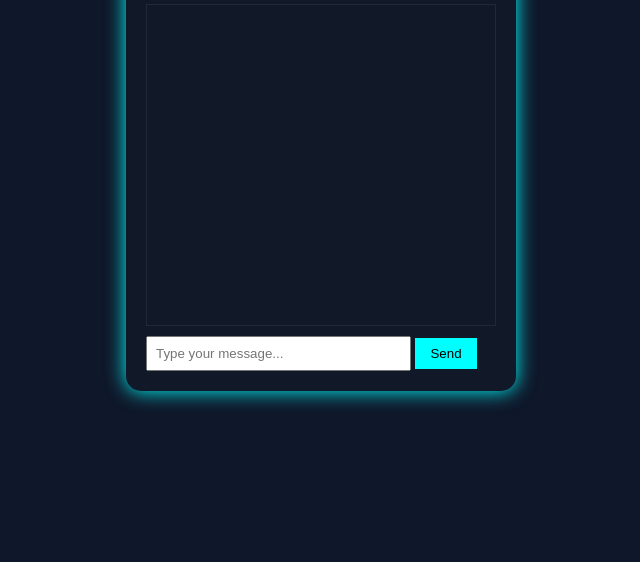
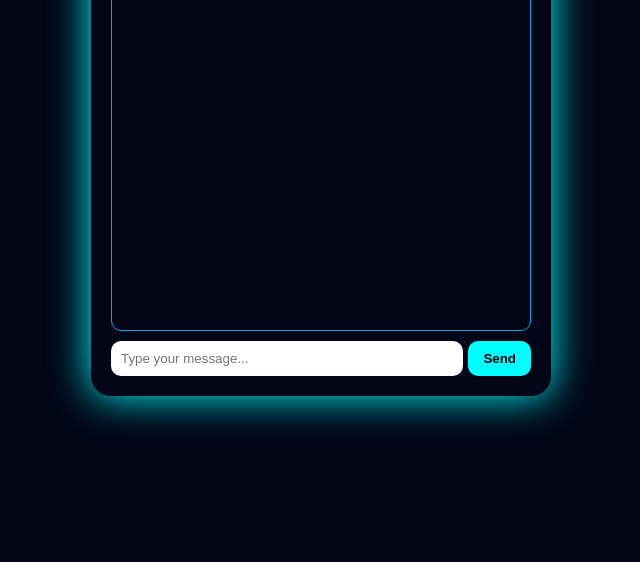
Before and after one commit to anushaka1467-code/Chat-Bot, a plain HTML site: page index.html in a window 1280 px wide. Shown: the part 254-816 px from the top of the page, without its empty margins (319-959 px from the left). Drawn offline with Linux system fonts and the light colour scheme.

Commit message:
Update style.css

```diff
--- a/style.css
+++ b/style.css
@@ -1,5 +1,5 @@
 body {
-  background: #0f172a;
+  background: #020617;
   font-family: Arial;
   display: flex;
   justify-content: center;
@@ -8,30 +8,51 @@ body {
 }
 
 .chat-container {
-  background: #111827;
+  width: 420px;
+  background: #020617;
+  border-radius: 20px;
   padding: 20px;
-  border-radius: 15px;
-  width: 350px;
   color: white;
-  box-shadow: 0 0 20px cyan;
+  box-shadow: 0 0 40px cyan;
+}
+
+h2 {
+  text-align: center;
+  margin-bottom: 10px;
 }
 
 #chat-box {
-  height: 300px;
+  height: 320px;
+  border: 1px solid #0ea5e9;
+  padding: 10px;
   overflow-y: auto;
-  border: 1px solid #1f2937;
-  padding: 10px;
-  margin-bottom: 10px;
+  border-radius: 10px;
+  background: #020617;
+}
+
+.input-box {
+  display: flex;
+  margin-top: 10px;
 }
 
 input {
-  width: 70%;
-  padding: 8px;
+  flex: 1;
+  padding: 10px;
+  border-radius: 10px;
+  border: none;
+  outline: none;
 }
 
 button {
-  padding: 8px 15px;
+  padding: 10px 15px;
+  margin-left: 5px;
   background: cyan;
   border: none;
+  border-radius: 10px;
   cursor: pointer;
+  font-weight: bold;
 }
+
+button:hover {
+  background: white;
+}
```
